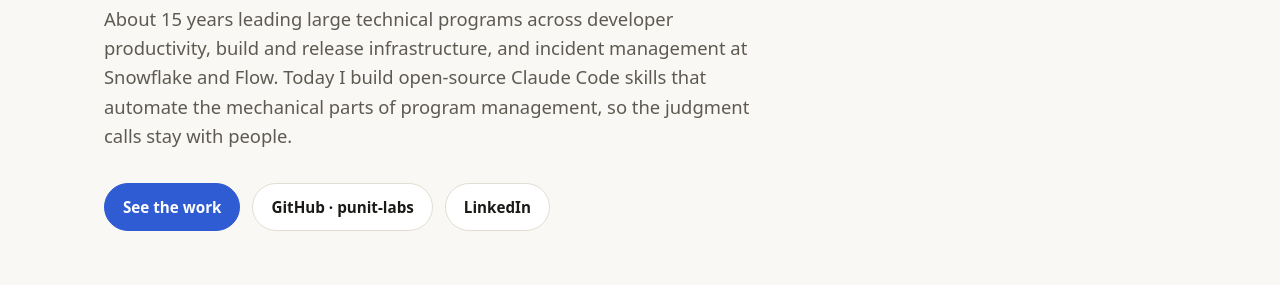
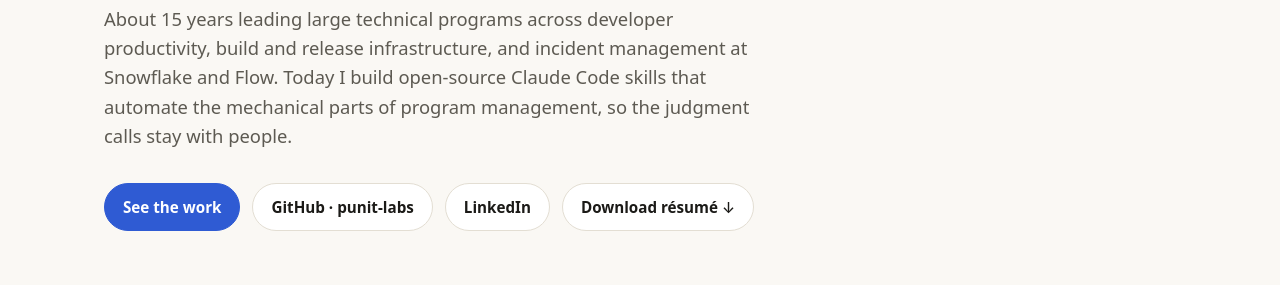
Before and after one commit to punit-labs/punit-labs.github.io, a plain HTML site: page index.html in a window 1280 px wide. Shown: the part 499-784 px from the top of the page. Drawn offline with Linux system fonts and the light colour scheme.

Commit message:
Add résumé download
Co-Authored-By: Claude Opus 5.5 <noreply@anthropic.com>

```diff
--- a/index.html
+++ b/index.html
@@ -48,8 +48,7 @@
         <a class="btn primary" href="#pipeline">See the work</a>
         <a class="btn" href="https://github.com/punit-labs" rel="noopener">GitHub · punit-labs</a>
         <a class="btn" href="https://www.linkedin.com/in/punitvshah/" rel="noopener">LinkedIn</a>
-        <!-- TODO: add resume.pdf to this folder, then uncomment -->
-        <!-- <a class="btn" href="resume.pdf">Résumé</a> -->
+        <a class="btn" href="PunitShah_Resume.pdf" download>Download résumé ↓</a>
       </div>
     </section>
 
@@ -415,6 +414,7 @@
         <a class="btn" href="https://www.linkedin.com/in/punitvshah/" rel="noopener">LinkedIn</a>
         <a class="btn" href="tel:+14152023560">+1 415-202-3560</a>
         <a class="btn" href="mailto:shahpunit@gmail.com">shahpunit@gmail.com</a>
+        <a class="btn" href="PunitShah_Resume.pdf" download>Download résumé ↓</a>
       </div>
     </section>
   </main>
```
Also changed, not shown: 1 other file.
